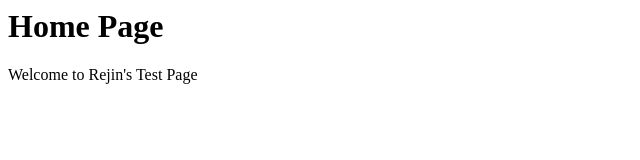
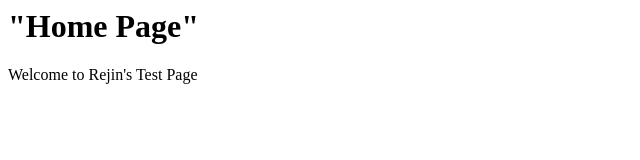
Before and after one commit to Rejin-CodeAlchemy/git-training-playground, a plain HTML site: page index.html in a window 1280 px wide. Shown: the whole page, without its empty margins (0-640 px from the left). Drawn offline with Linux system fonts and the light colour scheme.

Commit message:
added  in h1 tag

```diff
--- a/index.html
+++ b/index.html
@@ -1,5 +1,5 @@
 <html>
 <title>Rejin Raveeendran</title>
-<h1>Home Page</h1>
+<h1>"Home Page"</h1>
 <p>Welcome to Rejin's Test Page</p>
 </html>
```
